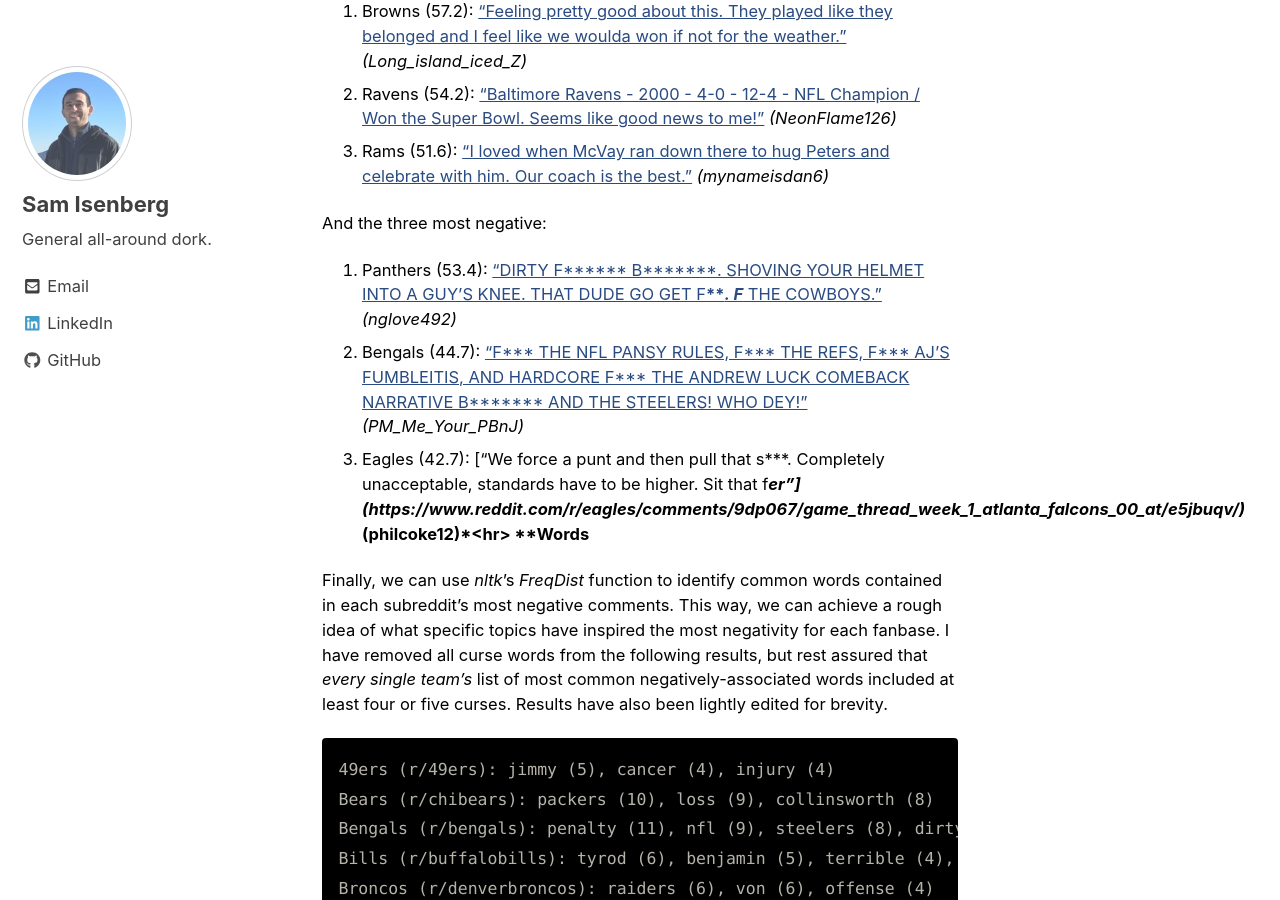
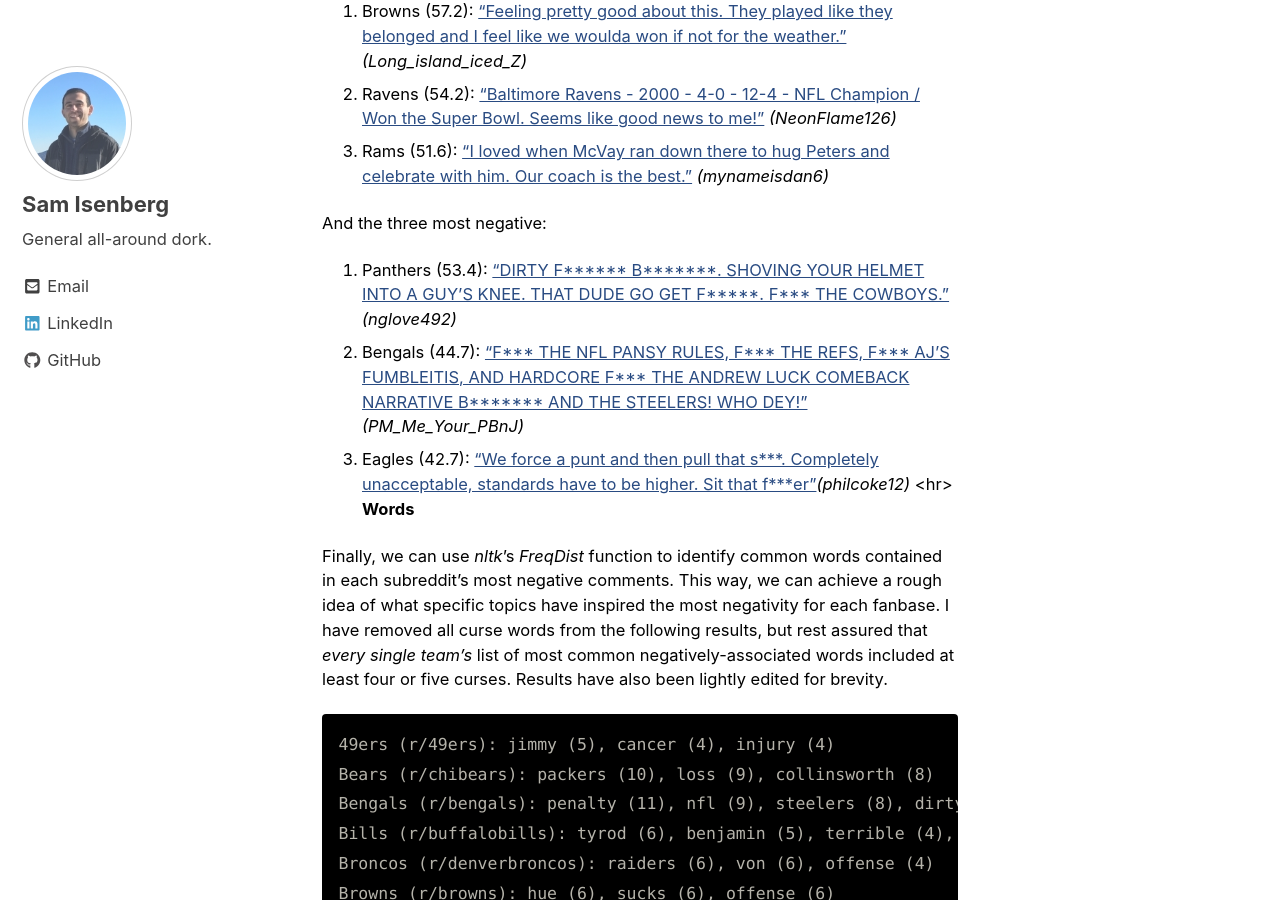
Before and after one commit to saisenberg/saisenberg.github.io, a Jekyll site: the page built from _posts/2018-09-13-nfl-week1.md, in a window 1280 px wide and 900 px high, scrolled down 6021 px. Built offline with Jekyll 4.4.1, drawn with Linux system fonts in a browser that asks for light colours; nearby versions of some CDN libraries.

```diff
--- a/CHANGELOG (SI).txt
+++ b/CHANGELOG (SI).txt
@@ -1,4 +1,7 @@
 CHANGELOG
+
+0.22
+- updated asterisk formatting
 
 0.21
 - updated asterisk formatting
--- a/_posts/2018-09-13-nfl-week1.md
+++ b/_posts/2018-09-13-nfl-week1.md
@@ -68,9 +68,9 @@ Here are the three most positive comments of Week 1:
 
 And the three most negative:
 
-1. Panthers (53.4): [“DIRTY F\*\*\*\*\*\* B\*\*\*\*\*\*\*. SHOVING YOUR HELMET INTO A GUY'S KNEE. THAT DUDE GO GET F*****. F*** THE COWBOYS.”](https://www.reddit.com/r/panthers/comments/9efuh6/opening_day_game_thread_dallas_cowboys_00_at/e5oxmaj/) *(nglove492)*
+1. Panthers (53.4): [“DIRTY F\*\*\*\*\*\* B\*\*\*\*\*\*\*. SHOVING YOUR HELMET INTO A GUY'S KNEE. THAT DUDE GO GET F\*\*\*\*\*. F\*\*\* THE COWBOYS.”](https://www.reddit.com/r/panthers/comments/9efuh6/opening_day_game_thread_dallas_cowboys_00_at/e5oxmaj/) *(nglove492)*
 2. Bengals (44.7): [“F\*\*\* THE NFL PANSY RULES, F\*\*\* THE REFS, F\*\*\* AJ'S FUMBLEITIS, AND HARDCORE F\*\*\* THE ANDREW LUCK COMEBACK NARRATIVE B\*\*\*\*\*\*\* AND THE STEELERS! WHO DEY!”](https://www.reddit.com/r/bengals/comments/9eg0hf/bengals_win_fejedelem_mvp_upvote_party/e5olsbu/) *(PM_Me_Your_PBnJ)*
-3. Eagles (42.7): ["We force a punt and then pull that s\*\*\*. Completely unacceptable, standards have to be higher. Sit that f***er"](https://www.reddit.com/r/eagles/comments/9dp067/game_thread_week_1_atlanta_falcons_00_at/e5jbuqv/)*(philcoke12)*<hr>
+3. Eagles (42.7): ["We force a punt and then pull that s\*\*\*. Completely unacceptable, standards have to be higher. Sit that f\*\*\*er"](https://www.reddit.com/r/eagles/comments/9dp067/game_thread_week_1_atlanta_falcons_00_at/e5jbuqv/)*(philcoke12)* <hr>
 **Words**
 
 Finally, we can use *nltk*’s *FreqDist* function to identify common words contained in each subreddit’s most negative comments. This way, we can achieve a rough idea of what specific topics have inspired the most negativity for each fanbase.
```
